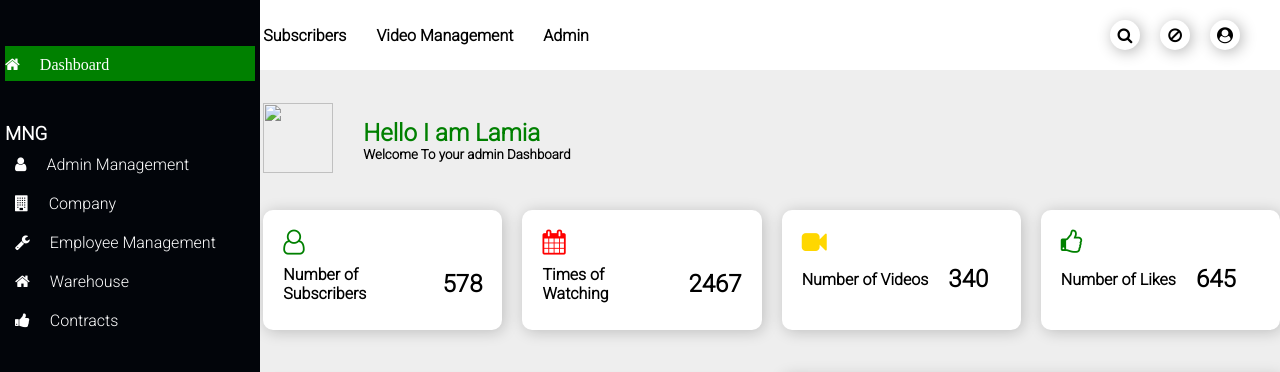
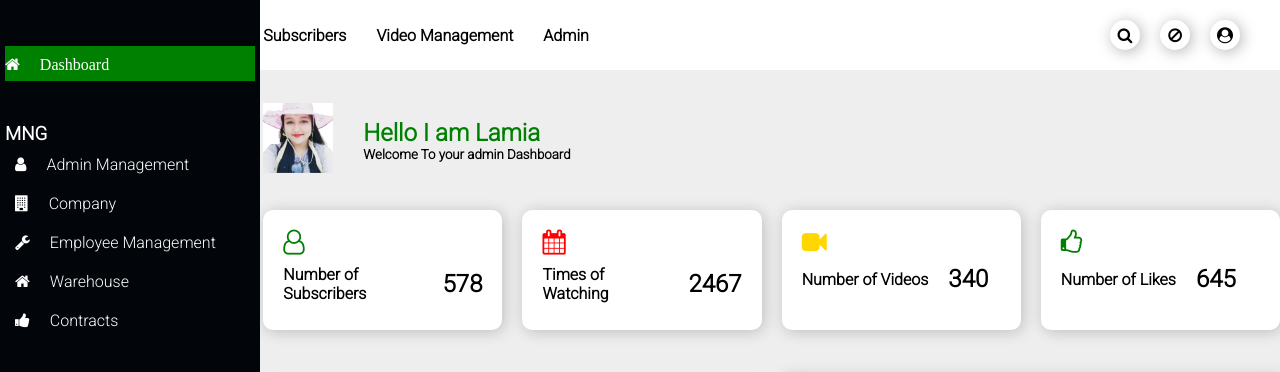
Before and after one commit to Lamia500/dashboard-design, a plain HTML site: page index.html in a window 1280 px wide. Shown: the top 372 px of the page. Drawn offline with Linux system fonts and the light colour scheme.

Commit message:
image error fixed

```diff
--- a/index.html
+++ b/index.html
@@ -56,7 +56,7 @@
         </div>
         <div class="topbar2">
             <div>
-                <img src="C:\Users\User\Desktop\BB\Lamia.jpg" alt="">
+                <img src="urmi1111.png" alt="">
             </div>
             <div>
                 <h2>Hello I am Lamia</h2>
```
Also changed, not shown: urmi1111.png (added).
